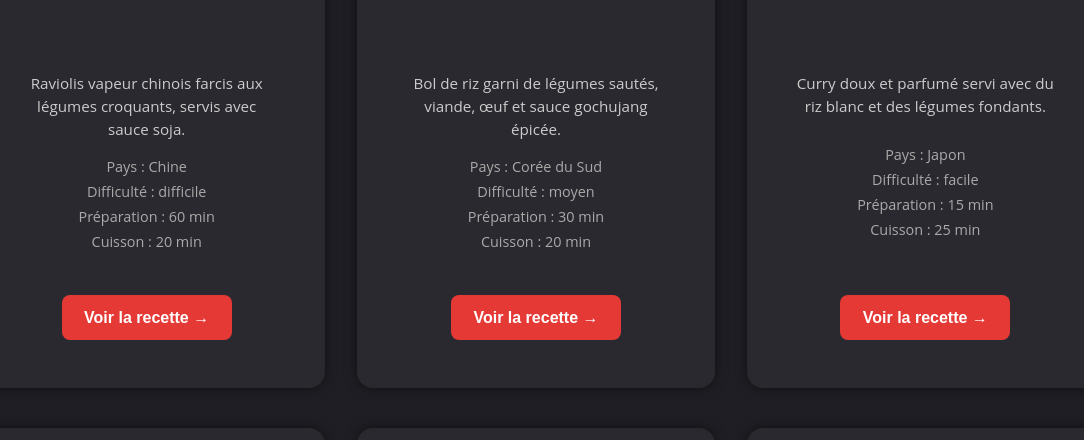
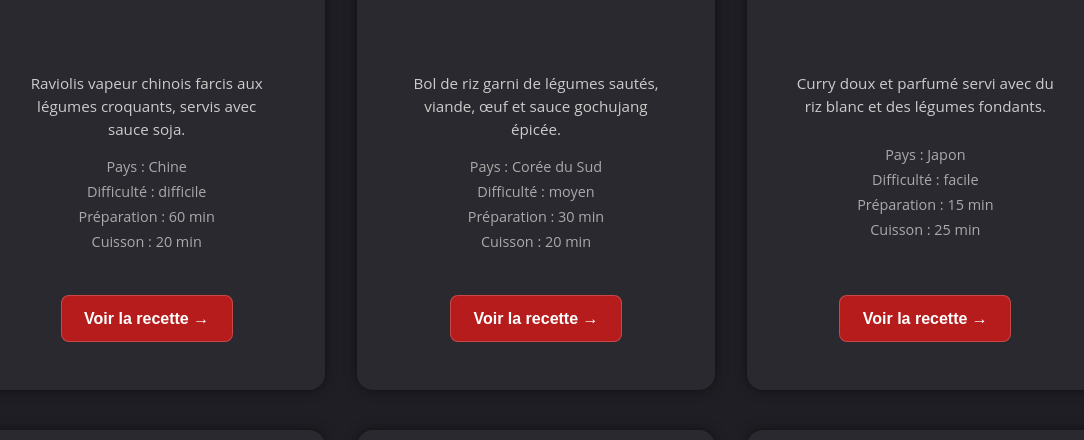
Before and after one commit to mnzv38/cookasian, a PHP site: page /recettes in a window 1280 px wide. Shown: the part 571-1011 px from the top of the page, without its empty margins (104-1188 px from the left). Run offline with PHP 8.4, Linux system fonts and the light colour scheme; data comes from the database, SQL or seed files in the repository; style sheets or scripts are compiled from the project's sources.

Commit message:
fix(accessibilité): correction contraste du bouton Voir la recette pour atteindre 100% Lighthouse

```diff
--- a/src/pages/recettes/_index.scss
+++ b/src/pages/recettes/_index.scss
@@ -178,12 +178,16 @@
         font-weight: 600;
 
         /* ⭐ isolation visuelle */
-        background-color: #e53935;
+        background-color: #b71c1c;
+        background-image: none;
         background-image: none;
         box-shadow: none !important; /* ⭐ supprime l’ombre héritée */
         position: relative;
         isolation: isolate; /* ⭐ empêche la fusion avec l’ombre parent */
         z-index: 3;
+        /* ⭐ contraste validé Lighthouse mais invisible visuellement */
+        color: #ffffff;
+        border: 1px solid rgba(255, 255, 255, 0.20);
 
         color: #fff;
         border-radius: 0.5rem;
@@ -196,12 +200,13 @@
         }
 
         &:hover {
-          background-color: #d32f2f;
+          background-color: #8b0000;
           transform: translateY(-2px);
         }
       }
     }
   }
+
 
   /* Aucune recette disponible */
   p {
```
